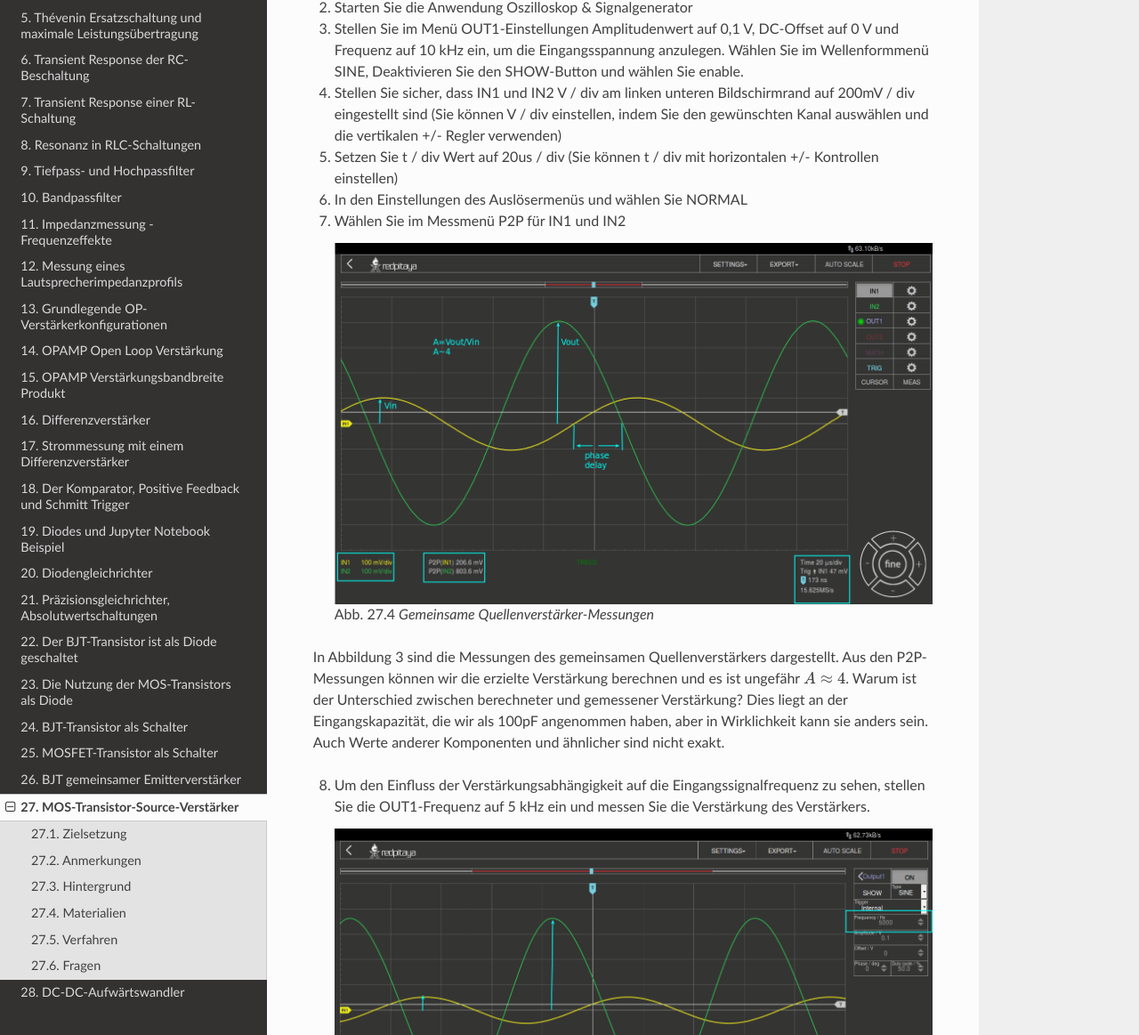
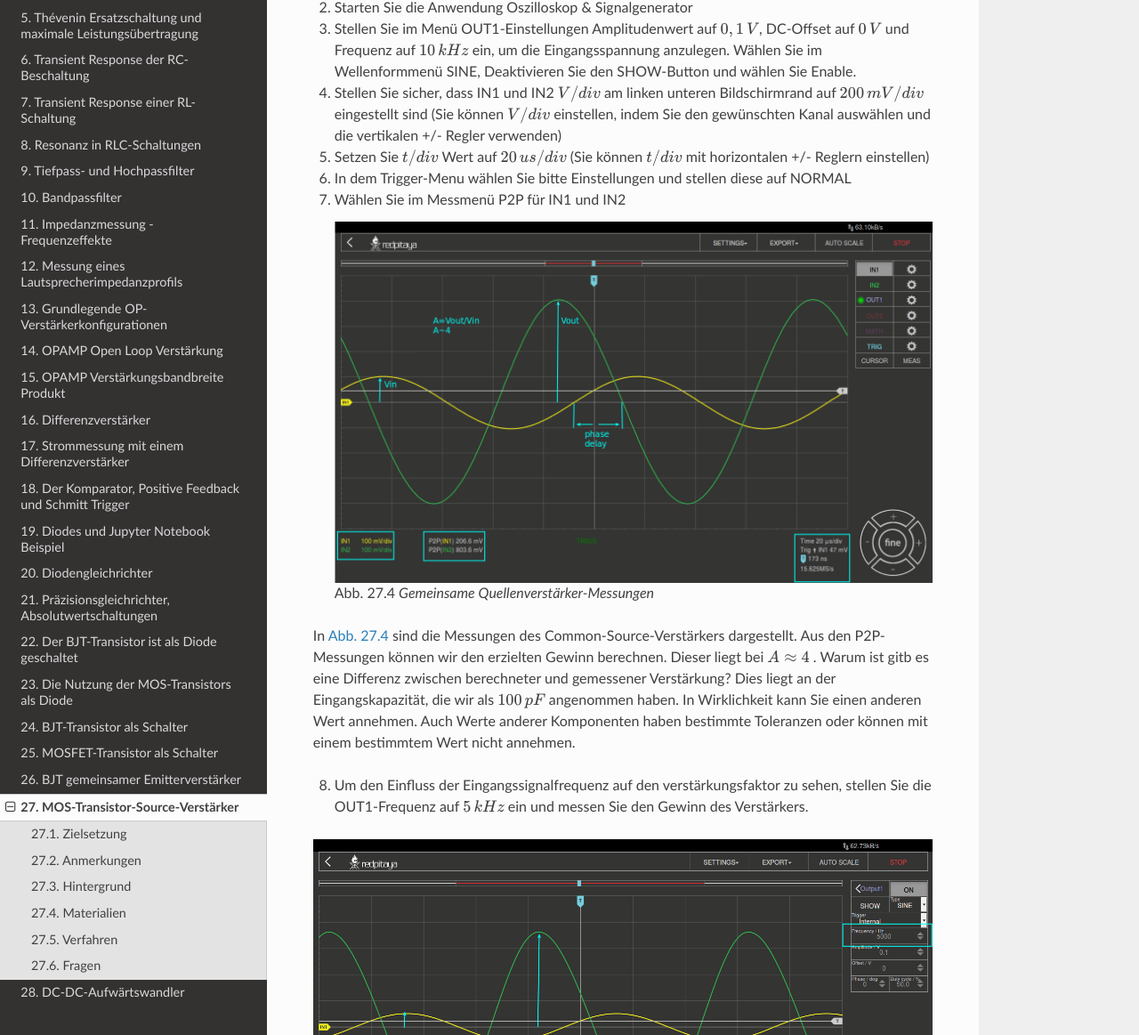
Before and after one commit to mimeiners/ActiveLearning-de, a Sphinx documentation site: the page built from activelearning/source/Activity_27_MOSCommonSourceAmplifier.rst, in a window 1280 px wide and 1400 px high, scrolled down 6107 px. Shown: the part 237-1400 px from the top of the window at 89% size. Built offline with Sphinx 7.4.7 and the Read the Docs theme 2.0.0, drawn with Linux system fonts in a browser that asks for light colours; some of the changed text lies outside the part shown.

Commit message:
Übersetzung und HTML-Test

```diff
--- a/activelearning/source/Activity_27_MOSCommonSourceAmplifier.rst
+++ b/activelearning/source/Activity_27_MOSCommonSourceAmplifier.rst
@@ -269,8 +269,7 @@ erhalten wir (nächstmöglichet Wert) für :math:`R_2 = 3\,M \Omega`.
 
 
 
-1. Erstellen Sie die Schaltung aus Abbildung 2 auf dem Steckbrett.
-
+1. Bauen Sie die Schaltung aus :numref:`27_fig_02` auf dem Steckbrett auf.
 
    .. figure:: img/ Activity_27_Fig_03.png
       :name: 27_fig_03
@@ -281,68 +280,65 @@ erhalten wir (nächstmöglichet Wert) für :math:`R_2 = 3\,M \Omega`.
 
 2. Starten Sie die Anwendung Oszilloskop & Signalgenerator
 
-3. Stellen Sie im Menü OUT1-Einstellungen Amplitudenwert auf 0,1 V,
-   DC-Offset auf 0 V und Frequenz auf 10 kHz ein, um die
+3. Stellen Sie im Menü OUT1-Einstellungen Amplitudenwert auf :math:`0,1\,V`,
+   DC-Offset auf :math:`0\,V` und Frequenz auf :math:`10\,kHz` ein, um die
    Eingangsspannung anzulegen. Wählen Sie im Wellenformmenü SINE,
-   Deaktivieren Sie den SHOW-Button und wählen Sie enable.
+   Deaktivieren Sie den SHOW-Button und wählen Sie Enable.
 
-4. Stellen Sie sicher, dass IN1 und IN2 V / div am linken unteren
-   Bildschirmrand auf 200mV / div eingestellt sind (Sie können V / div
+4. Stellen Sie sicher, dass IN1 und IN2 :math:`V/div` am linken unteren
+   Bildschirmrand auf :math:`200\,mV/div` eingestellt sind (Sie können :math:`V/div`
    einstellen, indem Sie den gewünschten Kanal auswählen und die
    vertikalen +/- Regler verwenden)
 
-5. Setzen Sie t / div Wert auf 20us / div (Sie können t / div mit
-   horizontalen +/- Kontrollen einstellen)
+5. Setzen Sie :math:`t/div` Wert auf :math:`20\,us/div` (Sie können :math:`t/div` mit
+   horizontalen +/- Reglern einstellen)
 
-6. In den Einstellungen des Auslösermenüs und wählen Sie NORMAL
+6. In dem Trigger-Menu wählen Sie bitte Einstellungen
+   und stellen diese auf NORMAL
 
 7. Wählen Sie im Messmenü P2P für IN1 und IN2
-
 
    .. figure:: img/ Activity_27_Fig_04.png
       :name: 27_fig_04
 
       Gemeinsame Quellenverstärker-Messungen
 
-
-In Abbildung 3 sind die Messungen des gemeinsamen Quellenverstärkers
-dargestellt. Aus den P2P-Messungen können wir die erzielte Verstärkung
-berechnen und es ist ungefähr :math:`A \approx 4`. Warum ist der
-Unterschied zwischen berechneter und gemessener Verstärkung? Dies
-liegt an der Eingangskapazität, die wir als 100pF angenommen haben,
-aber in Wirklichkeit kann sie anders sein. Auch Werte anderer
-Komponenten und ähnlicher sind nicht exakt.
+In :numref:`27_fig_04` sind die Messungen des Common-Source-Verstärkers dargestellt.
+Aus den P2P-Messungen können wir den erzielten Gewinn berechnen. Dieser liegt bei :math:`A \approx 4` .
+Warum ist gitb es eine Differenz zwischen berechneter und gemessener Verstärkung?
+Dies liegt an der Eingangskapazität, die wir als :math:`100\,pF` angenommen haben.
+In Wirklichkeit kann Sie einen anderen Wert annehmen. Auch Werte anderer
+Komponenten haben bestimmte Toleranzen oder können mit einem bestimmtem Wert nicht annehmen.
 
 
-8. Um den Einfluss der Verstärkungsabhängigkeit auf die
-   Eingangssignalfrequenz zu sehen, stellen Sie die OUT1-Frequenz auf
-   5 kHz ein und messen Sie die Verstärkung des Verstärkers.
+
+8. Um den Einfluss der Eingangssignalfrequenz auf den verstärkungsfaktor zu sehen,
+   stellen Sie die OUT1-Frequenz auf :math:`5\,kHz` ein
+   und messen Sie den Gewinn des Verstärkers.
 
 
-   .. figure:: img/ Activity_27_Fig_05.png
-      :name: 27_fig_05
-      :align: center
+.. figure:: img/ Activity_27_Fig_05.png
+   :name: 27_fig_05
+   :align: center
 
-      Gemeinsame Quellenverstärkung bei 5 kHz Frequenz von :math:`V_ {in}`
+   Gemeinsame Quellenverstärkung bei :math:`5\,kHz` Frequenz von :math:`V_{in}`
 
 
 .. note::
-   Wir könnten einstellen :math:`1M \ Omega` Widerstand in Serie mit
-   MOSFET Gate-Eingang. Dies würde die Wirkung der parasitären
-   Kapazität verringern und eine hohe Eingangsimpedanz unabhängig von
-   der Eingangssignalfrequenz ermöglichen. Wie Sie aus der Gleichung 2
-   sehen können, sobald der 1M Widerstand hinzugefügt wird, gilt
-   :math:`Z_ {iss}` wird "konstant" und größer bei hoher Frequenz sein
-   und daher den Eingangsteiler weniger beeinflussen :math:`R_G/R_2`.
-
-   Eingangsimpedanz würde werden:
+   Wir könnten :math:`1\,M\Omega` Widerstand in Reihe mit MOSFET-Gate-Eingang schalten.
+   Dies würde den Einfluss der parasitären Kapazität verringern und eine
+   hohe Eingangsimpedanz, unabhängig von der Eingangssignalfrequenz ermöglichen.
+   Wie Sie aus der :eq:`27_eq_2` ersehen können, wird bei Zufügen eines :math:`1\,M\Omega` Widerstandes
+   der Ziss "konstant" und wirdbei hoher Frequenz größer, wodurch der
+   Eingangsteiler RG/R2 weniger beeinflusst wird.
+   Die Eingangsimpedanz würde sich erhöhen:
 
    .. math::
 
-      Z_ {iss} = 1\,M\Omega + \frac {1}{2 \pi f C_ {iss}}
+      Z_{iss} = 1\,M\Omega + \frac {1}{2 \pi f C_{iss}}
 
 
-   und :math:`Z_ {iss}` capacitance affect (part)
+   und :math:`Z_{iss}` -Kapazität beeinflussen
 
 
    .. math::
@@ -350,22 +346,22 @@ Komponenten und ähnlicher sind nicht exakt.
       \frac{1}{2 \pi f C_{iss}}
 
 
-   hätte viel weniger Einfluss auf den Gewinn. Die
-   Eingangssignalfrequenz hätte weniger Einfluss auf die Verstärkung
-   des Verstärkers.
+   hätte viel weniger Einfluss auf die Verstärkung. D.h. die Frequenz
+   des Eingangssignals hätte weniger Einfluss auf den Gewinn des
+   Verstärkers.
 
 
 
 Fragen
 ------
 
-1. Versuchen Sie Folgendes hinzuzufügen :math:`1M` Widerstand in
-   Reihe mit dem Transistor-Gate-Pin. Messverstärkerverstärkung
-   messen. Was passiert, wenn die OUT1-Frequenz geändert wird?
+1. Versuchen Sie, :math:`1\,M\Omega` -Widerstand in Reihe mit Transistor-Gate-Pin hinzuzufügen.
+   Messen Sie den Gewinn des Verstärkers. Was passiert, wenn die Frequenz
+   OUT1 geändert wird?
 
-2. Versuchen Sie den Wert von :math:`R_ {G_ {pot}}` zu ändern und
+2. Versuchen Sie den Wert von :math:`R_{G_{pot}}` zu ändern und
    beobachten Sie die Veränderung der Verstärkung?
 
-3. Versuchen Sie zu ändern :math:`R_1` und :math:`R_2` zu :math:
-   `100k \ Omega` und :math:`300k \ Omega`. Von welcher Abhängigkeit
-   hängt die Verstärkung ab :math:`V_ {in}` frequency.
+3. Versuchen Sie zu :math:`R_1` und :math:`R_2` auf :math:`100k \ Omega`
+   und :math:`300k \ Omega` zu ändern. Was ist die Verstärkungsabhängigkeit von der
+   :math:`V_{in}` -Frequenz??
```
Also changed, not shown: 5 other files.
